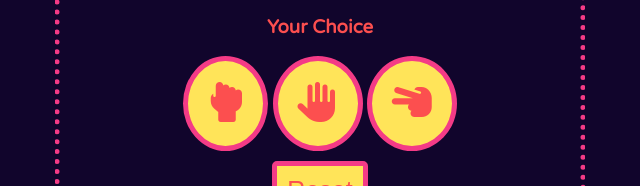
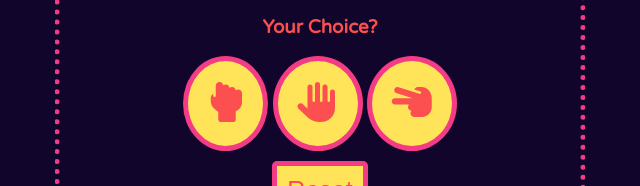
Before and after one commit to 4lasR0ban/Rock-Paper-Scissors, a plain HTML site: page index.html in a window 1280 px wide. Shown: the part 381-567 px from the top of the page, 320-960 px from the left. Drawn offline with Linux system fonts and the light colour scheme.

Commit message:
Update index.html

```diff
--- a/index.html
+++ b/index.html
@@ -32,7 +32,7 @@
             </div>
         </div>
         <div class="desc">
-            <h3>Your Choice</h3>
+            <h3>Your Choice?</h3>
         </div>
         <div class="btns">
             <button class="btn" id="r"><i class="fas fa-hand-rock"></i></button>
```
